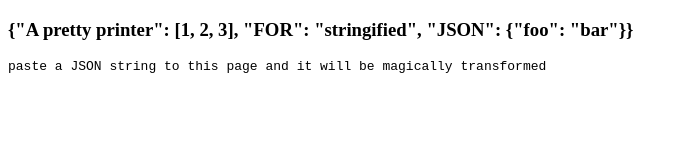
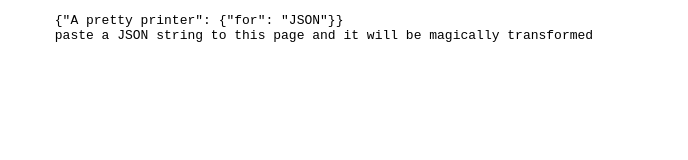
Before and after one commit to coleww/json-formatter, a website with bundled scripts: page index.html in a window 1280 px wide. Shown: the whole page, without its empty margins (0-688 px from the left). Built offline with nearby package versions, Linux system fonts and the light colour scheme.

Commit message:
push sample json into pre tag

```diff
--- a/index.html
+++ b/index.html
@@ -5,8 +5,10 @@
     <title>JSON STATHAM</title>
   </head>
   <body>
-    <h3>{"A pretty printer": [1, 2, 3], "FOR": "stringified", "JSON": {"foo": "bar"}}</h3>
-    <pre class="formatted">paste a JSON string to this page and it will be magically transformed</pre>
+    <pre class="formatted">
+      {"A pretty printer": {"for": "JSON"}}
+      paste a JSON string to this page and it will be magically transformed
+    </pre>
     <script src="bundle.js"></script>
   </body>
 </html>
```
